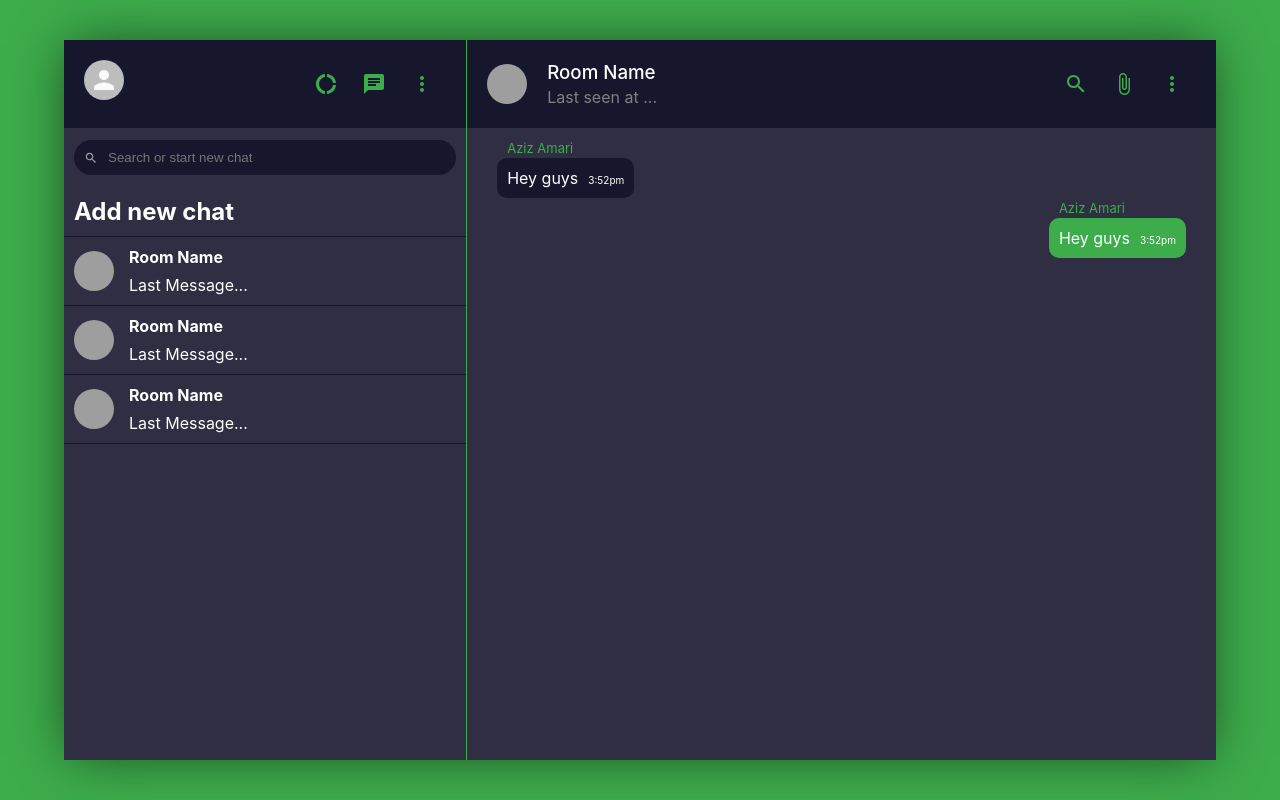
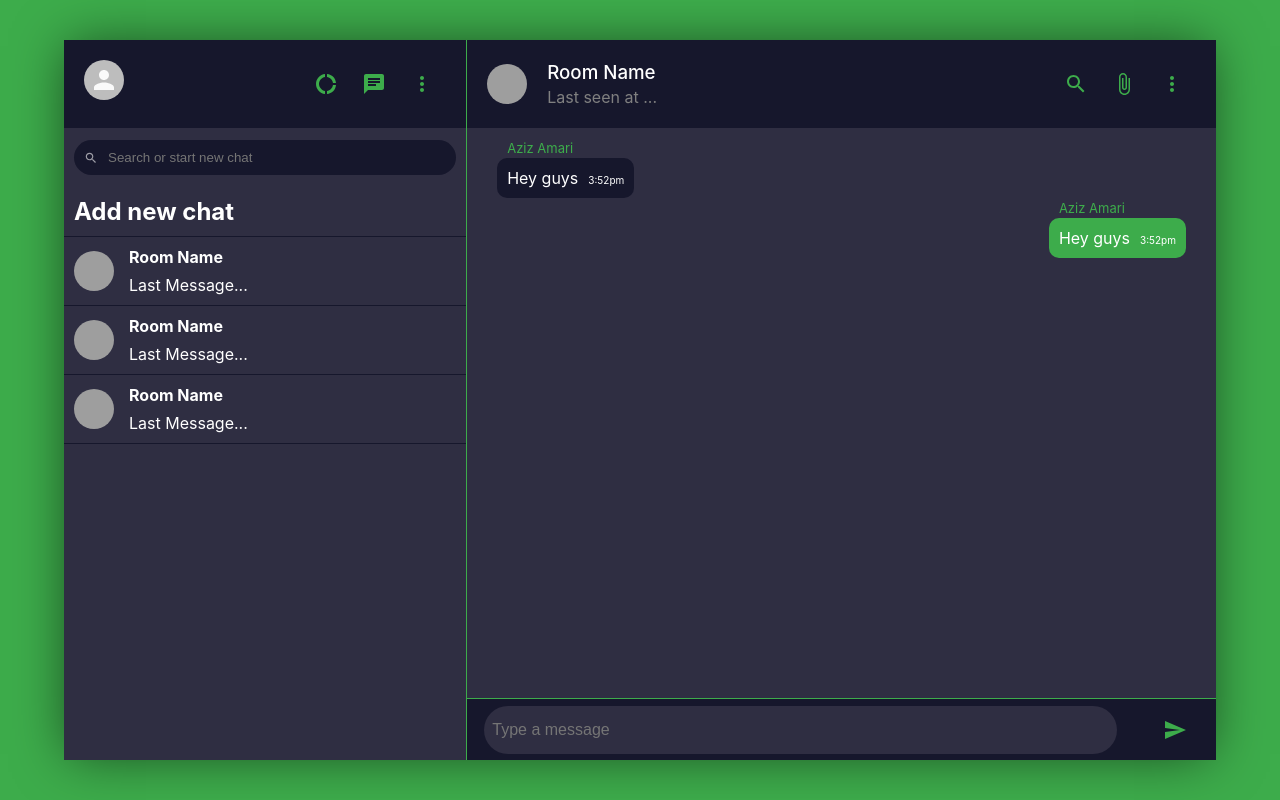
Before and after one commit to azizamari/talk2talk, a React (Create React App) app in the folder client/: page / in a window 1280 px wide. Built offline with nearby package versions, Linux system fonts and the light colour scheme; grey boxes are pictures that could not be loaded.

Commit message:
Add chat footer form

```diff
--- a/client/src/Chat.css
+++ b/client/src/Chat.css
@@ -62,3 +62,37 @@
     background-color:#3DAC4B;
     margin-left: auto;
 }
+
+.chat__footer{
+    display:flex;
+    justify-content: space-between;
+    align-items: center;
+    height:62px;
+    border-top:1px solid #3DAC4B;
+    background-color:#16172C;
+}
+
+.chat__footer >form{
+    flex:1;
+    display: flex;
+    justify-content: space-around;
+}
+
+.chat__footer >form >input{
+    flex:.9;
+    border-radius: 30px;
+    padding:8px;
+    border:none;
+    background-color: #2F2E42;
+    outline: none;
+    color:white;
+    font-size:medium;
+    caret-color:white;
+}
+
+.chat__footer >form >button{
+    background: transparent;
+    outline : none;
+    border:none;
+    color:#3DAC4B;
+}
--- a/client/src/Chat.js
+++ b/client/src/Chat.js
@@ -3,6 +3,7 @@ import {Avatar, IconButton} from '@material-ui/core';
 import AttachFileIcon from '@material-ui/icons/AttachFile';
 import SearchOutlinedIcon from '@material-ui/icons/SearchOutlined';
 import MoreVertIcon from '@material-ui/icons/MoreVert';
+import SendIcon from '@material-ui/icons/Send';
 import './Chat.css';
 
 function Chat() {
@@ -45,7 +46,14 @@ function Chat() {
                 </div>
             </div>
             <div className="chat__footer">
-
+                <form>
+                    <input placeholder="Type a message" type="text" />
+                    <button>
+                        <IconButton>
+                            <SendIcon className="icon__green"/>
+                        </IconButton>
+                    </button>
+                </form>
             </div>
         </div>
     );
```
